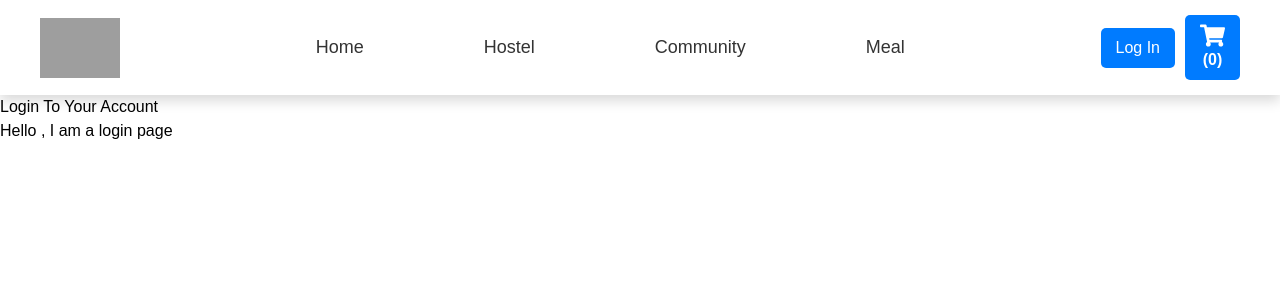
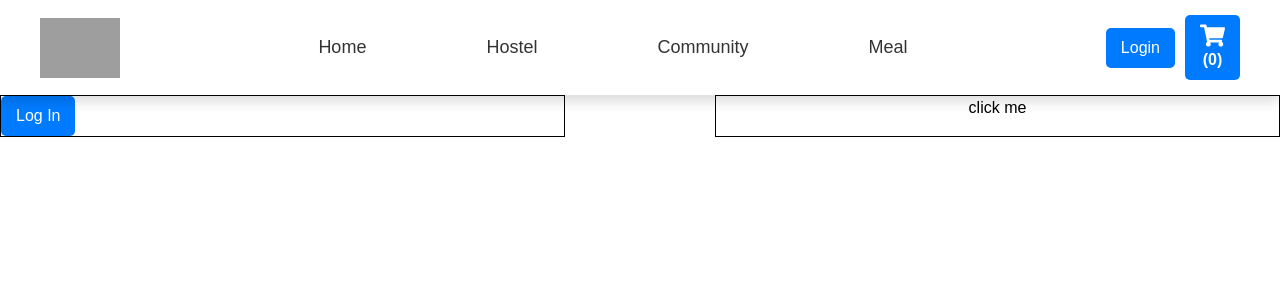
Before and after one commit to codinggita/homy, a React (Vite) app in the folder Frontend/vite_app/: page /login in a window 1280 px wide. Shown: the top 300 px of the page. Built offline with nearby package versions, Linux system fonts and the light colour scheme; grey boxes are pictures that could not be loaded.

Commit message:
Adding a page for login means when user click on login so it got two option Login by auth and Login By Jwt

```diff
--- a/Frontend/vite_app/src/Components/LogIn.jsx
+++ b/Frontend/vite_app/src/Components/LogIn.jsx
@@ -1,11 +1,48 @@
 import React from "react";
+import { useAuth0 } from "@auth0/auth0-react";
+import { useNavigate } from "react-router-dom";
 import "./Login.css"
 const Login=()=>{
+    const { loginWithRedirect, logout, isAuthenticated, user } = useAuth0();
+    const navigate = useNavigate();
+
+    const handleSearch=()=>{
+        navigate('/hostel')
+    };
+
     return(<>
-     <div className="login">
-        <h1>Login To Your Account</h1>
-        Hello , I am a login page
+    <div className="maindiv">
+    <div className="loginbyauth">
+    <div className="auth-buttons">
+            {isAuthenticated && (
+              <p className="user-welcome">Welcome, {user.name}</p>
+
+            )}
+
+             {/* {console.log(user)} */}
+            {isAuthenticated ? (
+              <button
+                onClick={() => logout({ logoutParams: { returnTo: window.location.origin } })}
+                className="logout-button"
+              >
+                Log Out
+              </button>
+            ) : (
+              <button onClick={loginWithRedirect} className="login-button">
+                Log In
+              </button>
+
+            )}
+          </div>
      </div>
+
+     <div className="loginbyjwt">
+       <button onClick={handleSearch} className="newbutton">click me</button>
+     </div>
+
+
+    </div>
+
     </>)
 };
 export default Login;
--- a/Frontend/vite_app/src/Components/Login.css
+++ b/Frontend/vite_app/src/Components/Login.css
@@ -1,7 +1,14 @@
-
-
-/* .login{
-    margin: auto;
-    border: 2px solid black;
-    width: fit-content;
-} */
+.maindiv{
+    display: flex;
+    justify-content: center;
+    gap: 150px;
+}
+.loginbyauth{
+    border: 1px solid black;
+}
+.loginbyjwt{
+    border: 1px solid black;
+}
+.newbutton{
+    cursor: pointer;
+}
--- a/Frontend/vite_app/src/Components/Navbar.jsx
+++ b/Frontend/vite_app/src/Components/Navbar.jsx
@@ -3,7 +3,7 @@ import React, { useState } from "react";
 import { Link, Outlet } from "react-router-dom";
 import { useAuth0 } from "@auth0/auth0-react";
 import { FiMenu, FiX } from "react-icons/fi";
-import {useLocation } from "react-router-dom";
+import { useLocation } from "react-router-dom";
 import { FaShoppingCart } from "react-icons/fa";
 import { useSelector } from "react-redux";
 import "./Nav.css";
@@ -35,12 +35,14 @@ const Navbar = () => {
 
           {/* Right Section - Auth Buttons */}
           <div className="auth-buttons">
-            {isAuthenticated && (
+            <button className="login-button"><Link to="/login" className="nav-link"> Login</Link></button>
+
+
+            {/* {isAuthenticated && (
               <p className="user-welcome">Welcome, {user.name}</p>
 
             )}
 
-             {/* {console.log(user)} */}
             {isAuthenticated ? (
               <button
                 onClick={() => logout({ logoutParams: { returnTo: window.location.origin } })}
@@ -53,17 +55,14 @@ const Navbar = () => {
                 Log In
               </button>
 
-            )}
+            )} */}
           </div>
 
-          {/* {location.pathname === "/meals" && (
 
-         )} */}
+          <div className="cart">
+            <Link to="/cart"><FaShoppingCart className="carticon" />({cartItems.length})</Link> {/* ✅ Show item count */}
 
-<div className="cart">
-          <Link to="/cart"><FaShoppingCart className="carticon"/>({cartItems.length})</Link> {/* ✅ Show item count */}
-
-        </div>
+          </div>
 
           {/* Mobile Menu Button */}
           <button className="menu-icon" onClick={() => setMenuOpen(!menuOpen)}>
```
